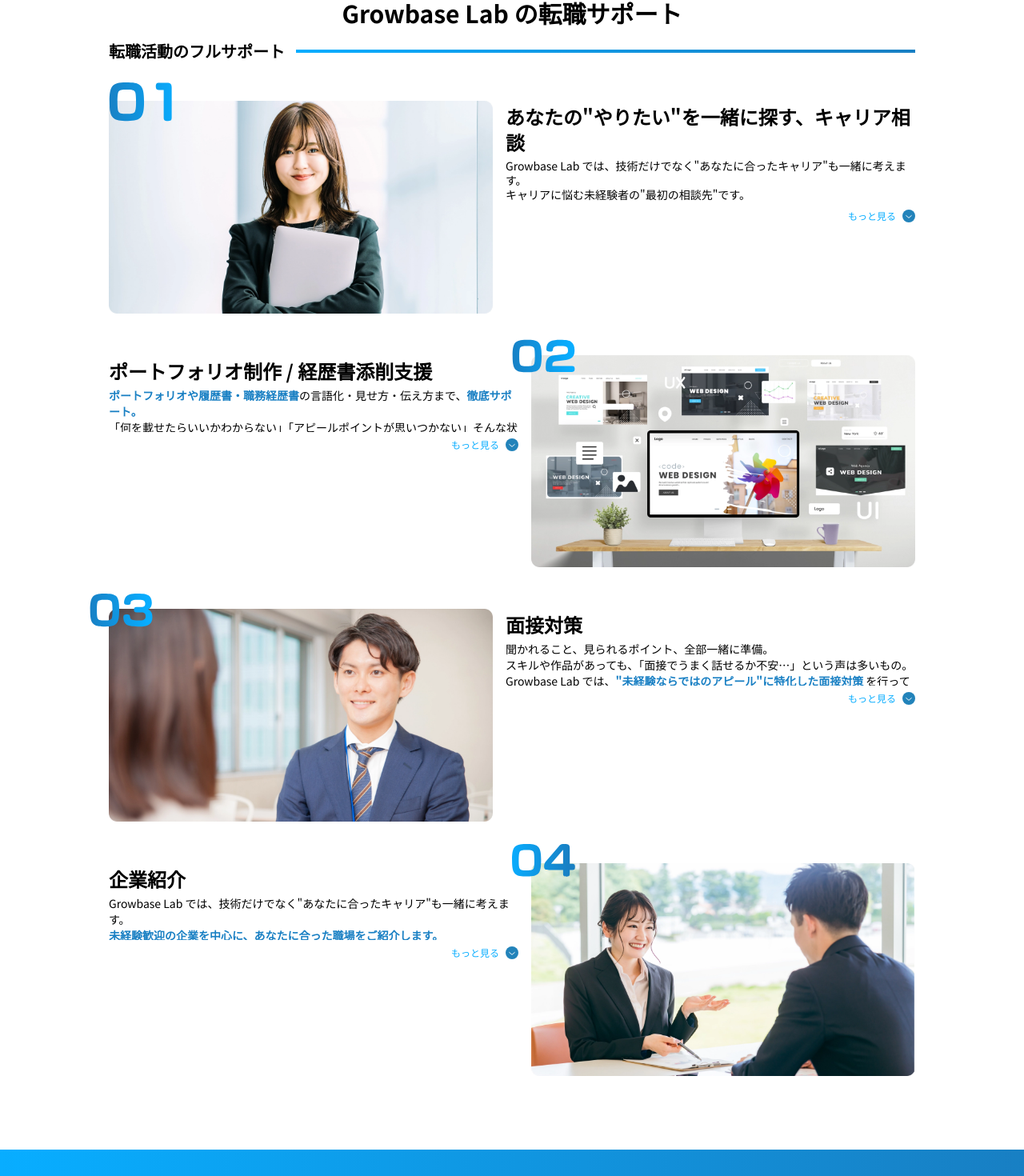
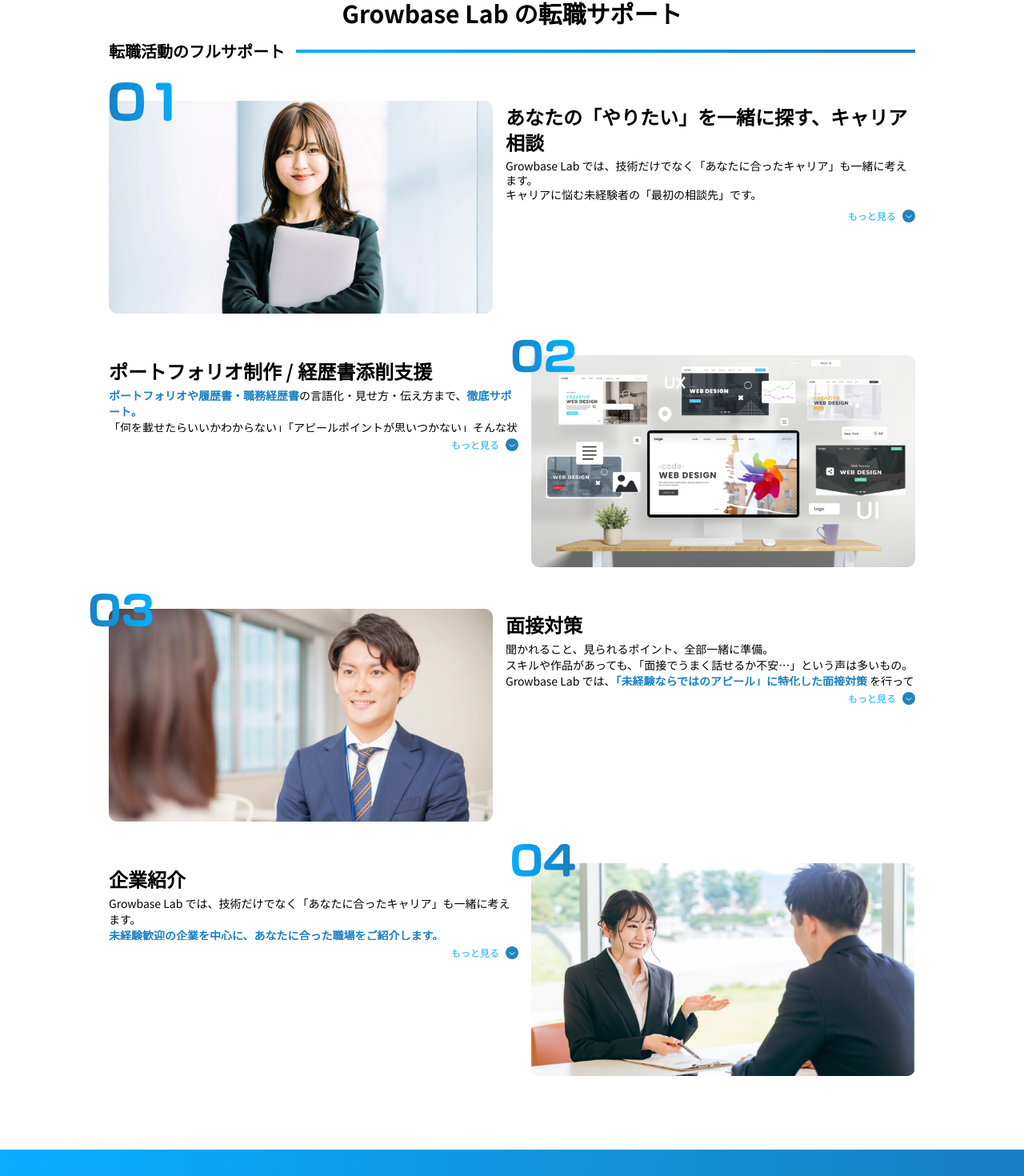
Before and after one commit to yusuke0621/lp_it_school_demo, a Next.js app: page / in a window 1280 px wide. Shown: the part 5133-6603 px from the top of the page at 80% size. Built offline with nearby package versions, Linux system fonts and the light colour scheme; no server answers.

Commit message:
TSパースエラー解消

```diff
--- a/src/app/components/Carrer.tsx
+++ b/src/app/components/Carrer.tsx
@@ -53,7 +53,7 @@
           <div className="md:flex md:flex-col ">
             <div className="my-[4px]">
               <b className="text-base md:text-2xl">
-                あなたの"やりたい"を一緒に探す、キャリア相談
+                あなたの「やりたい」を一緒に探す、キャリア相談
               </b>
             </div>
 
@@ -64,10 +64,10 @@
             >
               <p className="m-0 ">
                 Growbase Lab
-                では、技術だけでなく"あなたに合ったキャリア"も一緒に考えます。
+                では、技術だけでなく「あなたに合ったキャリア」も一緒に考えます。
               </p>
               <p className="m-0 ">
-                キャリアに悩む未経験者の"最初の相談先"です。
+                キャリアに悩む未経験者の「最初の相談先」です。
               </p>
               <p className="m-0">&nbsp;</p>
               <p className="m-0">
@@ -92,7 +92,7 @@
               <p className="m-0">&nbsp;</p>
               <p>
                 <b className="m-0 text-blue-primary">
-                  スキルを教えるだけでなく、"なりたい姿"を一緒に探すパートナー
+                  スキルを教えるだけでなく、「なりたい姿」を一緒に探すパートナー
                 </b>
                 <span className=" text-gray">
                   として、あなたのキャリア形成を支えていきます。
@@ -165,7 +165,7 @@
                 </p>
                 <p className="m-0">&nbsp;</p>
                 <p className="m-0">
-                  これまでのキャリア相談や学習期間などの内容からあなたの強みや経験を分析し、伝わる"カタチ"に落とし込むお手伝いをします。
+                  これまでのキャリア相談や学習期間などの内容からあなたの強みや経験を分析し、伝わる「カタチ」に落とし込むお手伝いをします。
                 </p>
                 <p className="m-0">&nbsp;</p>
                 <p className="m-0">
@@ -246,7 +246,7 @@
                 <p className="m-0 text-sm">
                   Growbase Lab では、
                   <b className=" text-blue-primary">
-                    "未経験ならではのアピール"に特化した面接対策
+                    「未経験ならではのアピール」に特化した面接対策
                   </b>
                   <span> を行っています。</span>
                 </p>
@@ -261,7 +261,7 @@
                 </p>
                 <p className="m-0">&nbsp;</p>
                 <p className="m-0">
-                  面接がこわいなら、それは"準備不足"なだけ。
+                  面接がこわいなら、それは「準備不足」なだけ。
                 </p>
                 <p className="m-0">
                   <span>準備と練習を通して、</span>
@@ -327,7 +327,7 @@
               <div className="md:flex md:flex-col ">
                 <p className="m-0 text-sm">
                   Growbase Lab
-                  では、技術だけでなく"あなたに合ったキャリア"も一緒に考えます。
+                  では、技術だけでなく「あなたに合ったキャリア」も一緒に考えます。
                 </p>
                 <p className="m-0 text-sm">
                   <b className=" text-blue-primary">
@@ -344,7 +344,7 @@
                 </p>
                 <p className="m-0">&nbsp;</p>
                 <p className="m-0">
-                  紹介先ごとの"求める人物像・面接傾向"も事前に共有。
+                  紹介先ごとの「求める人物像・面接傾向」も事前に共有。
                 </p>
                 <p className="m-0">&nbsp;</p>
                 <p className="m-0">
@@ -356,10 +356,10 @@
                 </p>
                 <p className="m-0">&nbsp;</p>
                 <p className="m-0">
-                  "学んで終わり"じゃなく、"働く未来"までしっかりつなげる。
+                  「学んで終わり」じゃなく、「働く未来」までしっかりつなげる。
                 </p>
                 <p className="m-0">
-                  あなたの"なりたい自分"に近づける企業との出会いを届けます。
+                  あなたの「なりたい自分」に近づける企業との出会いを届けます。
                 </p>
               </div>
             </div>
```
